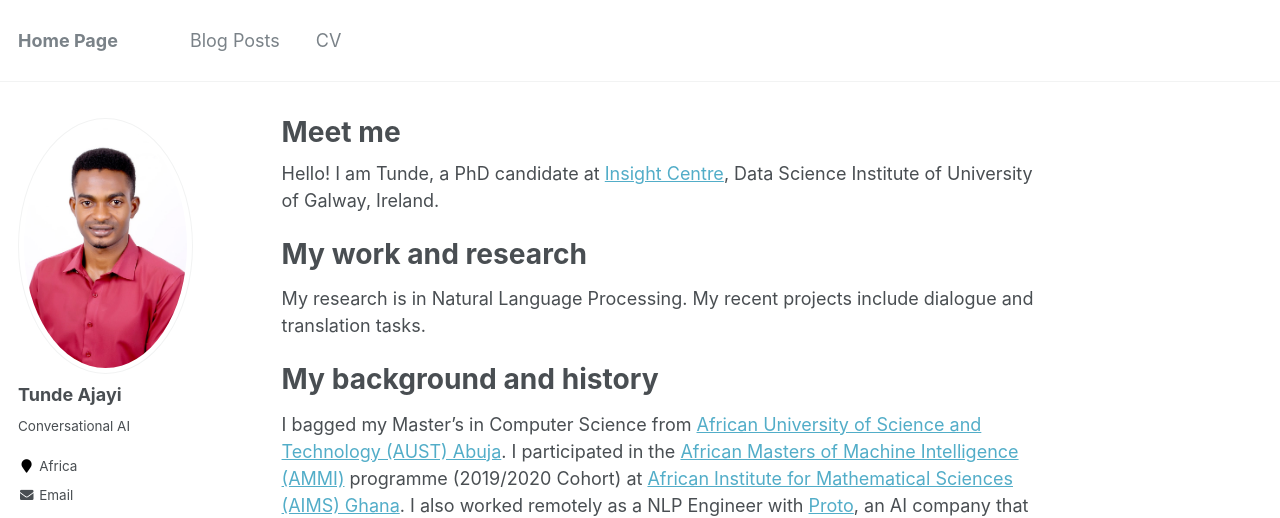
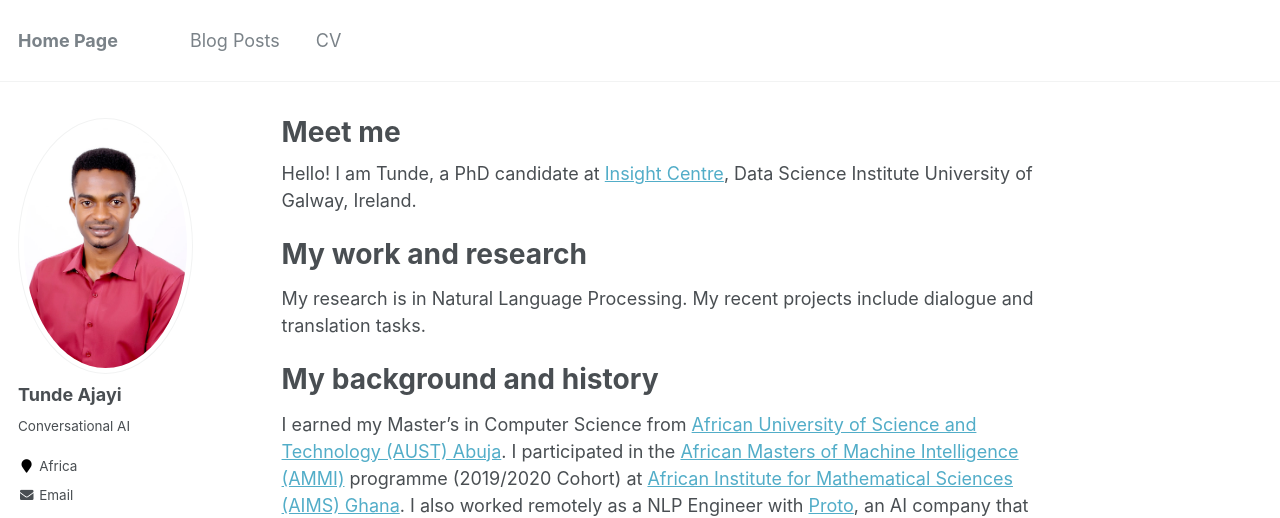
Before and after one commit to tundeajayi/tundeajayi.github.io, a Jekyll site: the page built from _pages/about.md, in a window 1280 px wide and 900 px high. Shown: the top 518 px of the window. Built offline with Jekyll 4.4.1, drawn with Linux system fonts in a browser that asks for light colours.

Commit message:
update bio

```diff
--- a/_pages/about.md
+++ b/_pages/about.md
@@ -8,7 +8,7 @@ redirect_from:
   - /about.html
 ---
 
-Hello! I am Tunde, a PhD candidate at [Insight Centre](https://www.insight-centre.org/), Data Science Institute of University of Galway, Ireland.
+Hello! I am Tunde, a PhD candidate at [Insight Centre](https://www.insight-centre.org/), Data Science Institute University of Galway, Ireland.
 
 My work and research
 ======
@@ -19,7 +19,7 @@ My research is in Natural Language Processing. My recent projects include dialog
 My background and history
 ======
 
-I bagged my Master's in Computer Science from [African University of Science and Technology (AUST) Abuja](https://aust.edu.ng). I participated in the [African Masters of Machine Intelligence (AMMI)](https://aimsammi.org) programme (2019/2020 Cohort) at [African Institute for Mathematical Sciences (AIMS) Ghana](https://aims.edu.gh). I also worked remotely as a NLP Engineer with [Proto](https://www.proto.cx/), an AI company that use chatbots to improve customer experience. I taught high school kids how to play around with computer and tried to make math less scary for few years after completing my compulsory national service i.e. [NYSC](https://nysc.gov.ng) (which turned out to be fun). My undergraduate programme was in Electrical and Computer Engineering at [Federal University of Technology (FUT) Minna](https://futminna.edu.ng).
+I earned my Master's in Computer Science from [African University of Science and Technology (AUST) Abuja](https://aust.edu.ng). I participated in the [African Masters of Machine Intelligence (AMMI)](https://aimsammi.org) programme (2019/2020 Cohort) at [African Institute for Mathematical Sciences (AIMS) Ghana](https://aims.edu.gh). I also worked remotely as a NLP Engineer with [Proto](https://www.proto.cx/), an AI company that use chatbots to improve customer experience. I taught high school kids how to play around with computer and tried to make math less scary for few years after completing my compulsory national service i.e. [NYSC](https://nysc.gov.ng) (which turned out to be fun). My undergraduate programme was in Electrical and Computer Engineering at [Federal University of Technology (FUT) Minna](https://futminna.edu.ng).
 
 My intellectual communities
 ======
@@ -35,7 +35,7 @@ News
 
 **2022**
 
-* **September:** The official commencement of my PhD programme at [Insight Centre](https://www.insight-centre.org/), under the supervision of Paul Buitelaar and co-supervised by Mihael Arcan.
+* **September:** The official commencement of my PhD programme at [Insight Centre](https://dsi.nuigalway.ie/unlp/unlp-members/), under the supervision of Paul Buitelaar and co-supervised by Mihael Arcan.
 
 * **July:** Facilitated deep learning tutorials as a Teaching Assistant (TA) during [NMA 2022](https://academy.neuromatch.io/courses/nma-2022) by [Neuromatch Academy](https://academy.neuromatch.io/).
 
```
